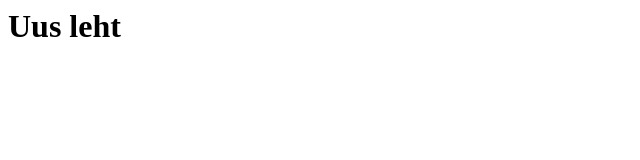
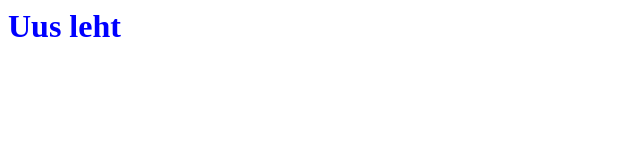
Before and after one commit to lauralluuuu/uusveebileht, a plain HTML site: page index.html in a window 1280 px wide. Shown: the whole page, without its empty margins (0-640 px from the left). Drawn offline with Linux system fonts and the light colour scheme.

Commit message:
muutsin pealkirja värvi

```diff
--- a/index.html
+++ b/index.html
@@ -1,3 +1,3 @@
 <html>
-  <h1>Uus leht</h1>
+  <h1 style="color: blue">Uus leht</h1>
 </html>
```
